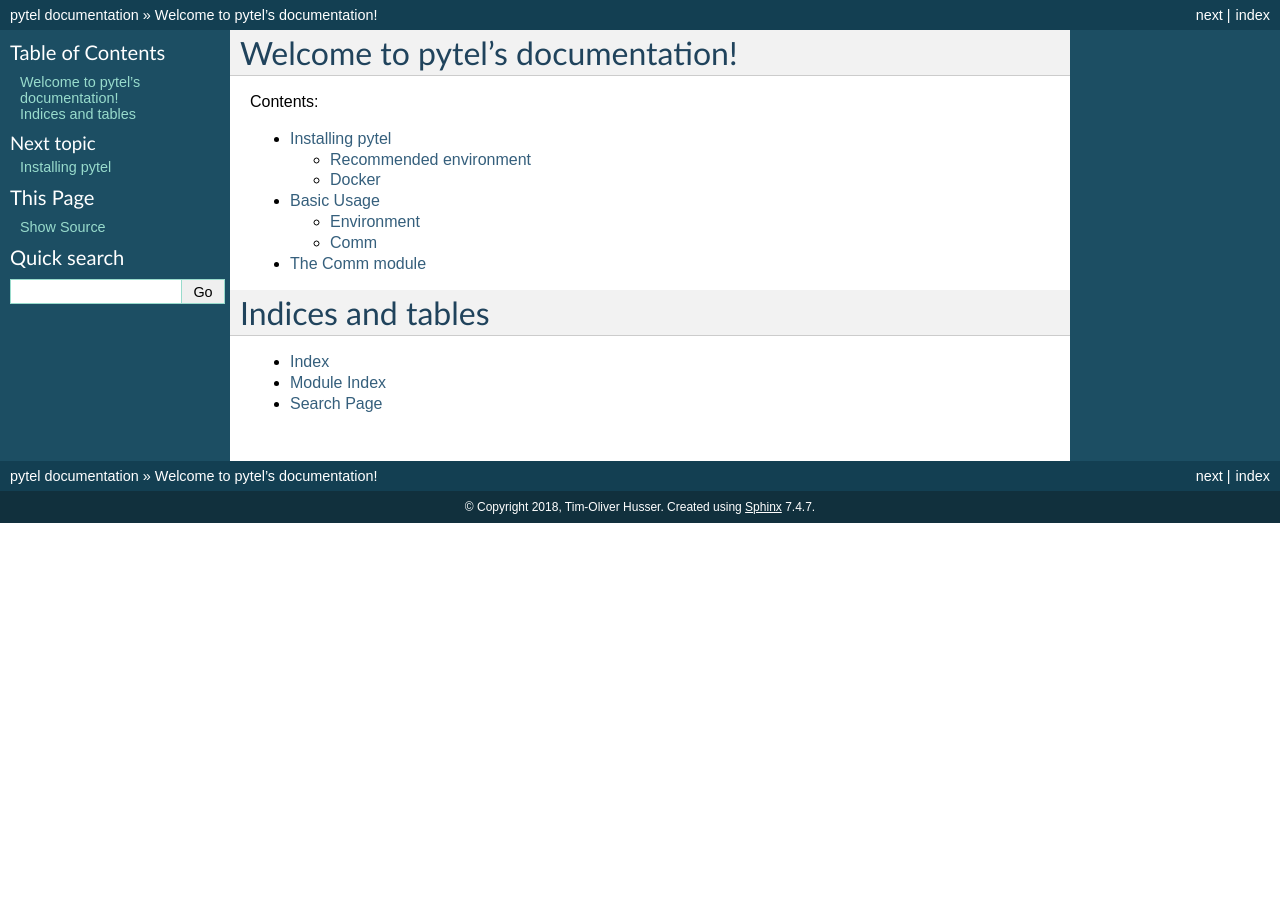
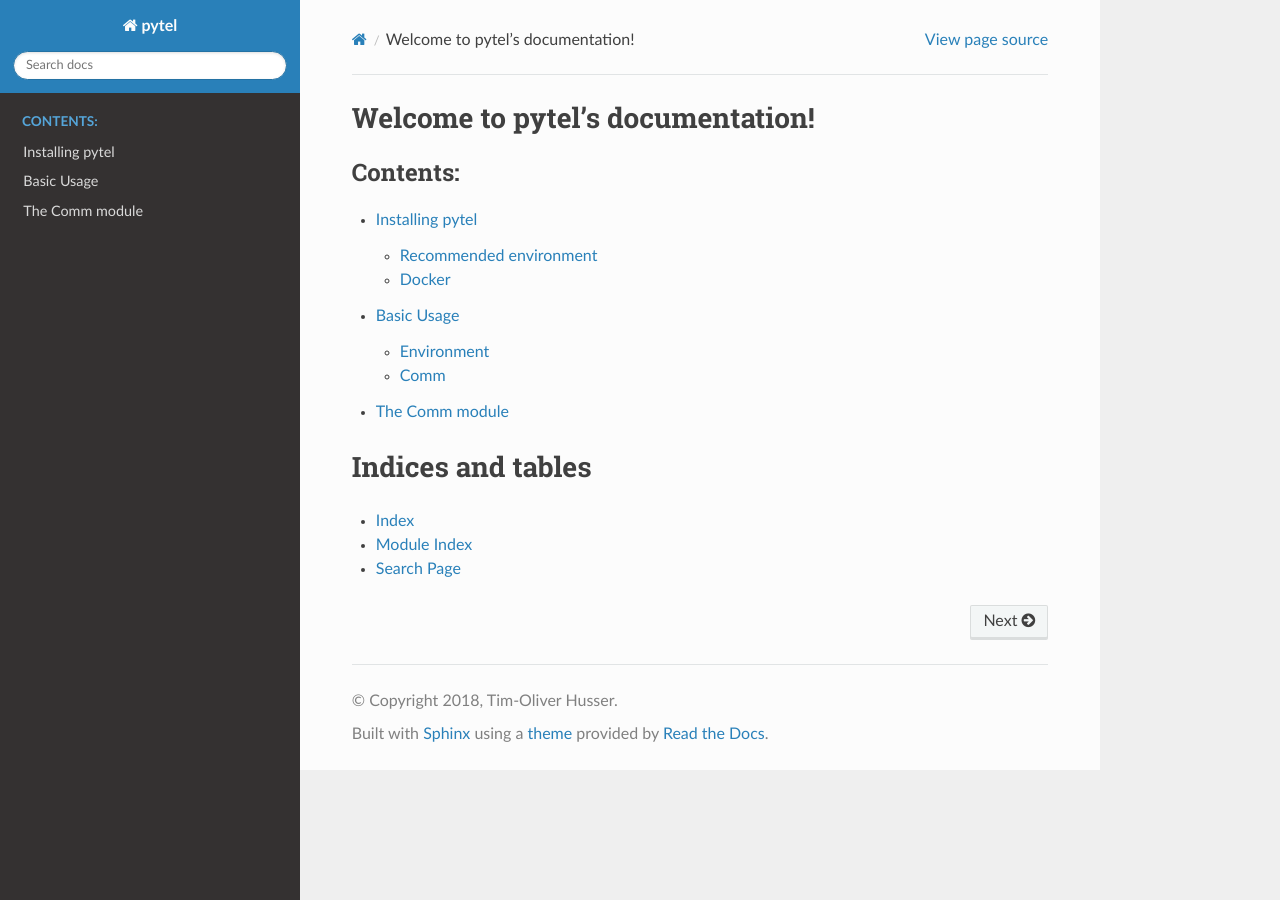
Before and after one commit to pyobs/pyobs-core, a Sphinx documentation site: the page built from docs/source/index.rst, in a window 1280 px wide. Built offline with Sphinx 7.4.7 and the Read the Docs theme 2.0.0, drawn with Linux system fonts in a browser that asks for light colours; part of the change alters nothing that is shown.

```diff
--- a/docs/source/conf.py
+++ b/docs/source/conf.py
@@ -14,7 +14,9 @@
 #
 import os
 import sys
-sys.path.insert(0, os.path.abspath('../..'))
+sys.path.insert(0, os.path.abspath('.'))
+sys.path.insert(0, os.path.abspath('../'))
+sys.path.insert(0, os.path.abspath('../../'))
 
 
 # -- Project information -----------------------------------------------------
@@ -40,12 +42,14 @@ release = ''
 # ones.
 extensions = [
     'sphinx.ext.autodoc',
-    'sphinx.ext.doctest',
-    'sphinx.ext.coverage',
-    'sphinx.ext.mathjax',
-    'sphinx.ext.viewcode',
     'sphinx.ext.githubpages',
+    'sphinx.ext.napoleon'
 ]
+
+# napoleon settings
+napoleon_google_docstring = True
+napoleon_use_param = False
+napoleon_use_ivar = True
 
 # Add any paths that contain templates here, relative to this directory.
 templates_path = ['_templates']
@@ -80,8 +84,10 @@ pygments_style = 'sphinx'
 # The theme to use for HTML and HTML Help pages.  See the documentation for
 # a list of builtin themes.
 #
-#html_theme = 'alabaster'
-html_theme = "classic"
+# html_theme = 'alabaster'
+# html_theme = "classic"
+html_theme = 'sphinx_rtd_theme'
+
 
 # Theme options are theme-specific and customize the look and feel of a theme
 # further.  For a list of options available for each theme, see the
```
